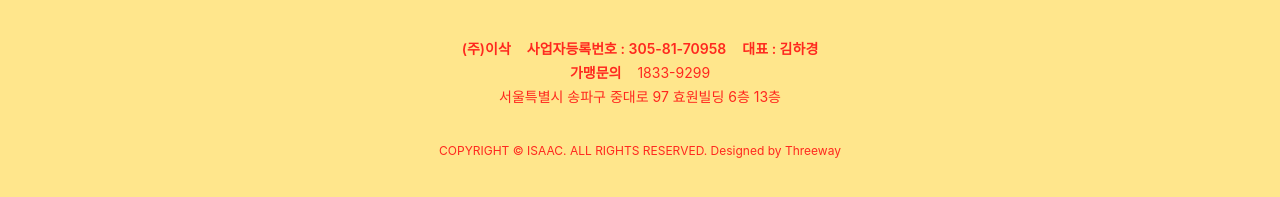
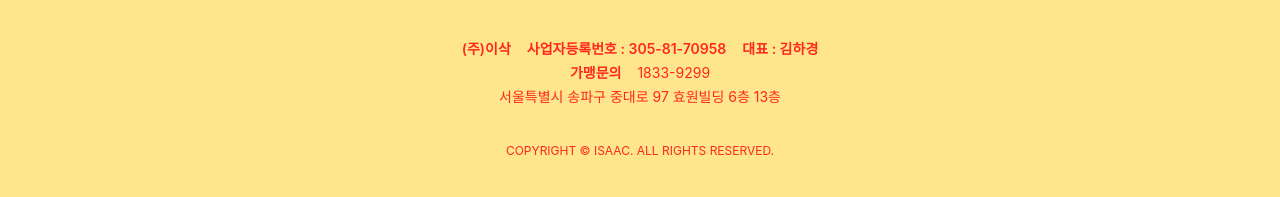
Before and after one commit to yeojin021/tr07, a plain HTML site: page index.html in a window 1280 px wide. Shown: the part 3878-4075 px from the top of the page. Drawn offline with Linux system fonts and the light colour scheme; a web font is replaced by a local one.

Commit message:
Update index.html

```diff
--- a/index.html
+++ b/index.html
@@ -438,7 +438,7 @@
                 서울특별시 송파구 중대로 97 효원빌딩 6층 13층
             </p>
             <address>
-                COPYRIGHT © ISAAC. ALL RIGHTS RESERVED. Designed by Threeway
+                COPYRIGHT © ISAAC. ALL RIGHTS RESERVED.
             </address>
         </div>
     </footer>
```
